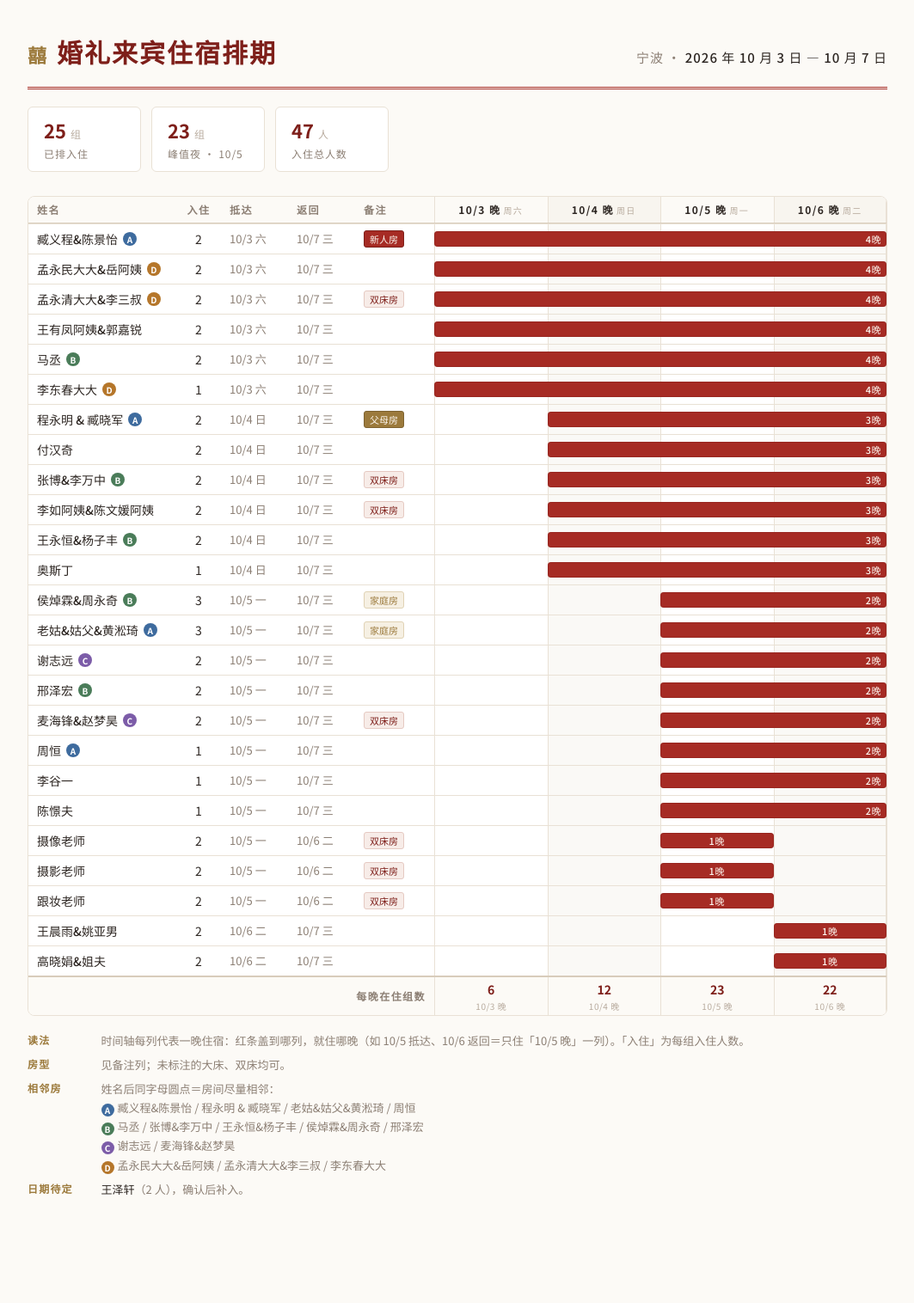
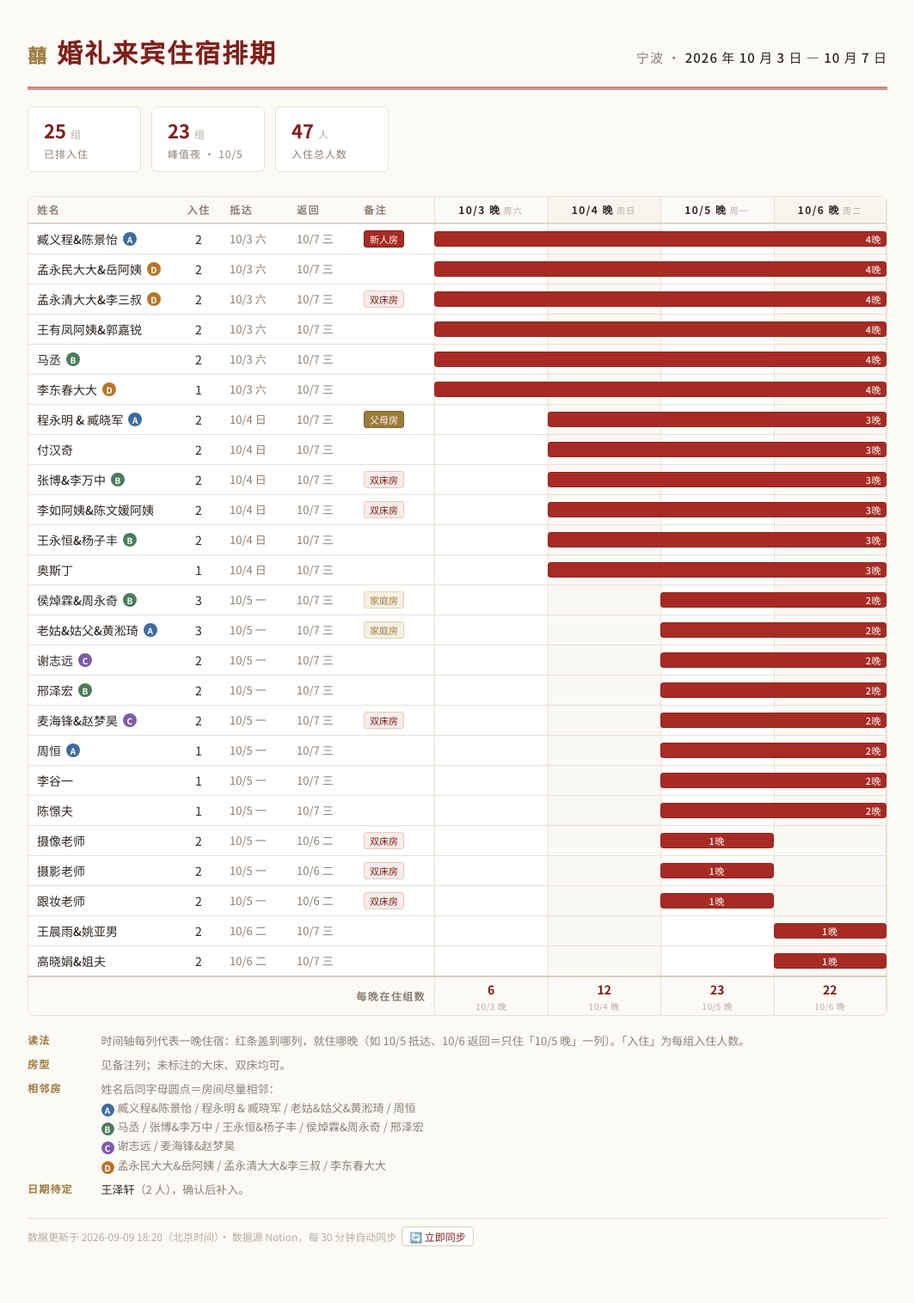
Before and after one commit to Lomolanisgo/lomolanisgo.github.io, a Jekyll site: the page wedding/index.html, which Jekyll copies as it is, in a window 1280 px wide. Shown: the whole page at 86% size, without its empty margins (108-1171 px from the left). Built offline with Jekyll 4.4.1, drawn with Linux system fonts in a browser that asks for light colours; before the commit the page ends 1464 px from its top, so only the background shows below that.

Commit message:
Sync wedding page from Notion

```diff
--- a/wedding/index.html
+++ b/wedding/index.html
@@ -140,11 +140,16 @@
   .legend .adj { width: 15px; height: 15px; margin: 0 4px 0 0; vertical-align: -2px; }
   .legend .adj-item { white-space: nowrap; margin-right: 14px; }
 
+  .pagefoot { margin-top: 22px; padding-top: 12px; border-top: 1px solid var(--line); font-size: 12px; color: var(--faint); }
+  .pagefoot a.syncbtn { color: var(--red-deep); text-decoration: none; border: 1px solid var(--line-strong); border-radius: 4px; padding: 2px 8px; margin-left: 6px; background: var(--card); }
+  .pagefoot a.syncbtn:hover { background: var(--red-wash); }
+
   @media print {
     body { padding: 0; background: #FFFFFF; }
     .scroll { overflow: visible; }
     .chart { border-color: var(--line-strong); }
     .stat, .chart { break-inside: avoid; }
+    .pagefoot a.syncbtn { display: none; }
   }
 </style>
 </head>
@@ -232,6 +237,8 @@
     <dt>日期待定</dt>
     <dd><b>王泽轩</b>（2 人），确认后补入。</dd>
   </dl>
+
+  <p class="pagefoot">数据更新于 2026-09-09 18:20（北京时间）· 数据源 Notion，每 30 分钟自动同步<a class="syncbtn" href="https://github.com/Lomolanisgo/lomolanisgo.github.io/actions/workflows/update-wedding.yml" target="_blank" rel="noopener">🔄 立即同步</a></p>
 </div>
 </body>
 </html>
```
